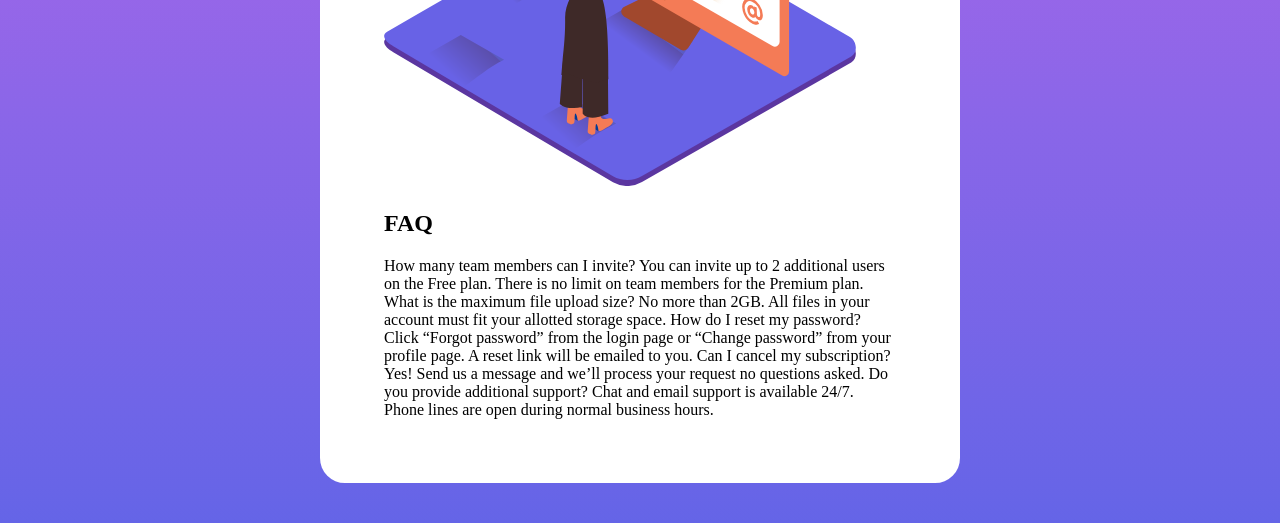
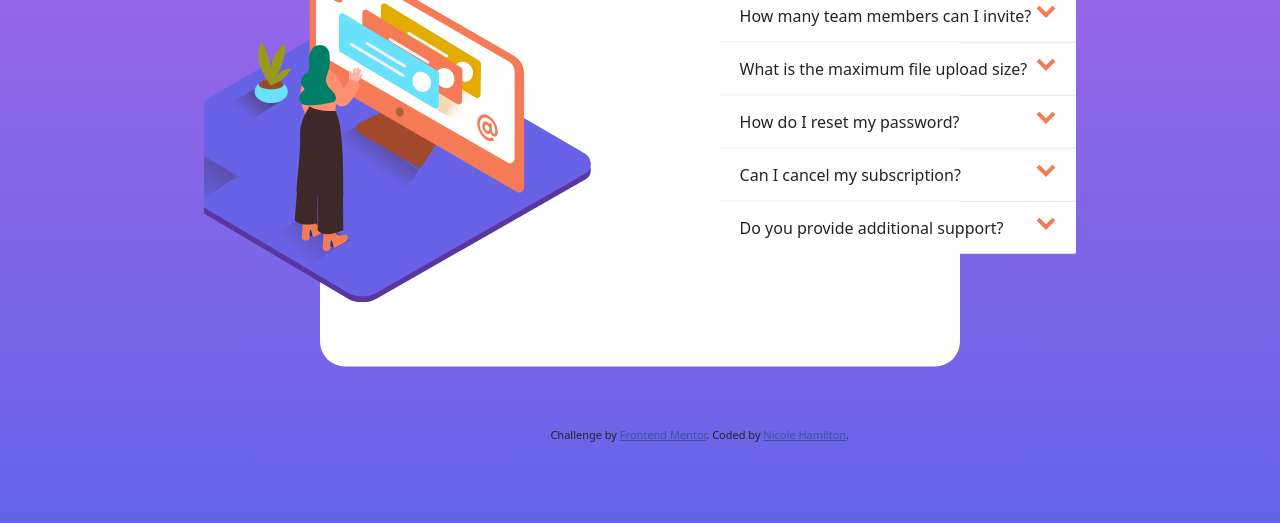
Before and after one commit to NikkiHmltn/faq-accordion-card, a website: page index.html in a window 1280 px wide. Shown: the part 277-800 px from the top of the page. Drawn offline with nearby package versions, Linux system fonts and the light colour scheme.

Commit message:
some styling to image done/got images working

```diff
--- a/index.html
+++ b/index.html
@@ -3,6 +3,7 @@
 <link>
   <meta charset="UTF-8">
   <meta name="viewport" content="width=device-width, initial-scale=1.0"> <!-- displays site properly based on user's device -->
+  <link href="https://cdn.jsdelivr.net/npm/bootstrap@5.1.0/dist/css/bootstrap.min.css" rel="stylesheet" integrity="sha384-KyZXEAg3QhqLMpG8r+8fhAXLRk2vvoC2f3B09zVXn8CA5QIVfZOJ3BCsw2P0p/We" crossorigin="anonymous">
 
   <link rel="stylesheet" type="text/css" href="style.css" />
   <link rel="icon" type="image/png" sizes="32x32" href="./images/favicon-32x32.png">
@@ -11,32 +12,83 @@
 </head>
 <body>
   <div class="container-main">
+    <div class="content-wrapper">
       <div class="img-container">
-      <img src="images/illustration-woman-online-desktop.svg"/>
+          <img src="./images/illustration-woman-online-desktop.svg" alt="woman on desktop" id="online-woman"/>
       </div>
       <div class="faq-container">
         <div><h2>FAQ</h2></div>
+
+        <div class="accordion accordion-flush" id="accordionFlushExample">
+          <div class="accordion-item">
+            <h2 class="accordion-header" id="flush-headingOne">
+              <button class="accordion-button collapsed" type="button" data-bs-toggle="collapse" data-bs-target="#flush-collapseOne" aria-expanded="false" aria-controls="flush-collapseOne">
                 How many team members can I invite?
-      You can invite up to 2 additional users on the Free plan. There is no limit on
+              </button>
+            </h2>
+            <div id="flush-collapseOne" class="accordion-collapse collapse" aria-labelledby="flush-headingOne" data-bs-parent="#accordionFlushExample">
+              <div class="accordion-body">
+                PYou can invite up to 2 additional users on the Free plan. There is no limit on
                 team members for the Premium plan.
-
+              </div>
+            </div>
+          </div>
+          <div class="accordion-item">
+            <h2 class="accordion-header" id="flush-headingTwo">
+              <button class="accordion-button collapsed" type="button" data-bs-toggle="collapse" data-bs-target="#flush-collapseTwo" aria-expanded="false" aria-controls="flush-collapseTwo">
                 What is the maximum file upload size?
+              </button>
+            </h2>
+            <div id="flush-collapseTwo" class="accordion-collapse collapse" aria-labelledby="flush-headingTwo" data-bs-parent="#accordionFlushExample">
+              <div class="accordion-body">
                 No more than 2GB. All files in your account must fit your allotted storage space.
-
+              </div>
+            </div>
+          </div>
+          <div class="accordion-item">
+            <h2 class="accordion-header" id="flush-headingThree">
+              <button class="accordion-button collapsed" type="button" data-bs-toggle="collapse" data-bs-target="#flush-collapseThree" aria-expanded="false" aria-controls="flush-collapseThree">
                 How do I reset my password?
-      Click “Forgot password” from the login page or “Change password” from your profile page.
-      A reset link will be emailed to you.
-
+              </button>
+            </h2>
+            <div id="flush-collapseThree" class="accordion-collapse collapse" aria-labelledby="flush-headingThree" data-bs-parent="#accordionFlushExample">
+              <div class="accordion-body">
+                Click “Forgot password” from the login page or “Change password” from your profile page. A reset link will be emailed to you.
+              </div>
+            </div>
+          </div>
+          <div class="accordion-item">
+            <h2 class="accordion-header" id="flush-headingFour">
+              <button class="accordion-button collapsed" type="button" data-bs-toggle="collapse" data-bs-target="#flush-collapseFour" aria-expanded="false" aria-controls="flush-collapseFour">
                 Can I cancel my subscription?
+              </button>
+            </h2>
+            <div id="flush-collapseFour" class="accordion-collapse collapse" aria-labelledby="flush-headingFour" data-bs-parent="#accordionFlushExample">
+              <div class="accordion-body">
                 Yes! Send us a message and we’ll process your request no questions asked.
-
+              </div>
+            </div>
+          </div>
+          <div class="accordion-item">
+            <h2 class="accordion-header" id="flush-headingFive">
+              <button class="accordion-button collapsed" type="button" data-bs-toggle="collapse" data-bs-target="#flush-collapseFive" aria-expanded="false" aria-controls="flush-collapseFive">
                 Do you provide additional support?
+              </button>
+            </h2>
+            <div id="flush-collapseFive" class="accordion-collapse collapse" aria-labelledby="flush-headingFive" data-bs-parent="#accordionFlushExample">
+              <div class="accordion-body">
                 Chat and email support is available 24/7. Phone lines are open during normal business hours.
+              </div>
+            </div>
+          </div>
+        </div>
+      </div>
     </div>
   </div>
   <div class="attribution">
     Challenge by <a href="https://www.frontendmentor.io?ref=challenge" target="_blank">Frontend Mentor</a>.
-    Coded by <a href="#">Your Name Here</a>.
+    Coded by <a href="https://github.com/NikkiHmltn" target="_blank">Nicole Hamilton</a>.
   </div>
+  <script src="https://cdn.jsdelivr.net/npm/bootstrap@5.1.0/dist/js/bootstrap.bundle.min.js" integrity="sha384-U1DAWAznBHeqEIlVSCgzq+c9gqGAJn5c/t99JyeKa9xxaYpSvHU5awsuZVVFIhvj" crossorigin="anonymous"></script>
 </body>
 </html>
--- a/public/style.css
+++ b/public/style.css
@@ -15,10 +15,46 @@ body {
     border-radius: 25px;
     transform: translate(-50%, -50%);
     padding: 5%;
+    width: 50%;
+    display: flex;
+    justify-content: center;
+    align-items: center;
+    font-size: 12px;
+}
+
+.content-wrapper {
+    display: flex;
+    flex-direction: row;
+    justify-content: space-evenly;
+}
+
+.accordion-button:after {
+    background-image: url("../images/icon-arrow-down.svg");
+}
+
+.img-container {
+    display: flex;
+    justify-content: center;
+    align-items: flex-start;
+    position: relative;
+    overflow: hidden;
+}
+
+#online-woman {
+    position: relative;
+    right: 18%;
+}
+
+.faq-container {
+    padding-left: 5%;
+    width: 50vh;
 }
 
 .attribution {
     font-size: 11px; text-align: center;
+    position: absolute;
+    bottom: 10%;
+    left: 43%;
 }
 .attribution a {
     color: hsl(228, 45%, 44%);
--- a/server.js
+++ b/server.js
@@ -6,6 +6,7 @@ const PORT = process.env.PORT || 4000
 
 app.use(express.static(__dirname + '/public'));
 
+app.use('/images', express.static(path.join(__dirname, 'images')))
 app.use("/", (req, res) => {
     res.sendFile(path.join(__dirname+'/index.html'));
 })
```
Lines whose indentation alone changed are shown as unchanged.
